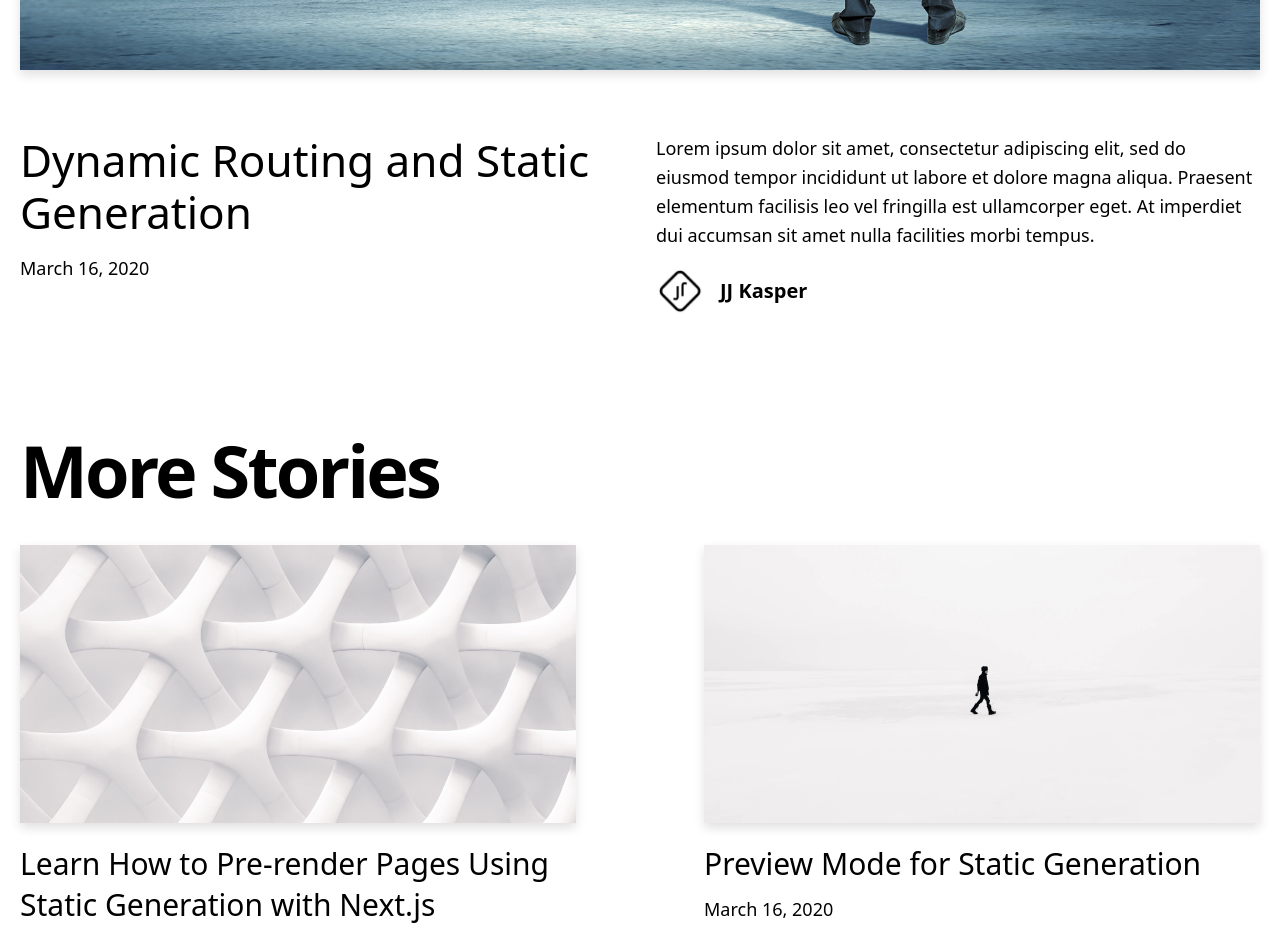
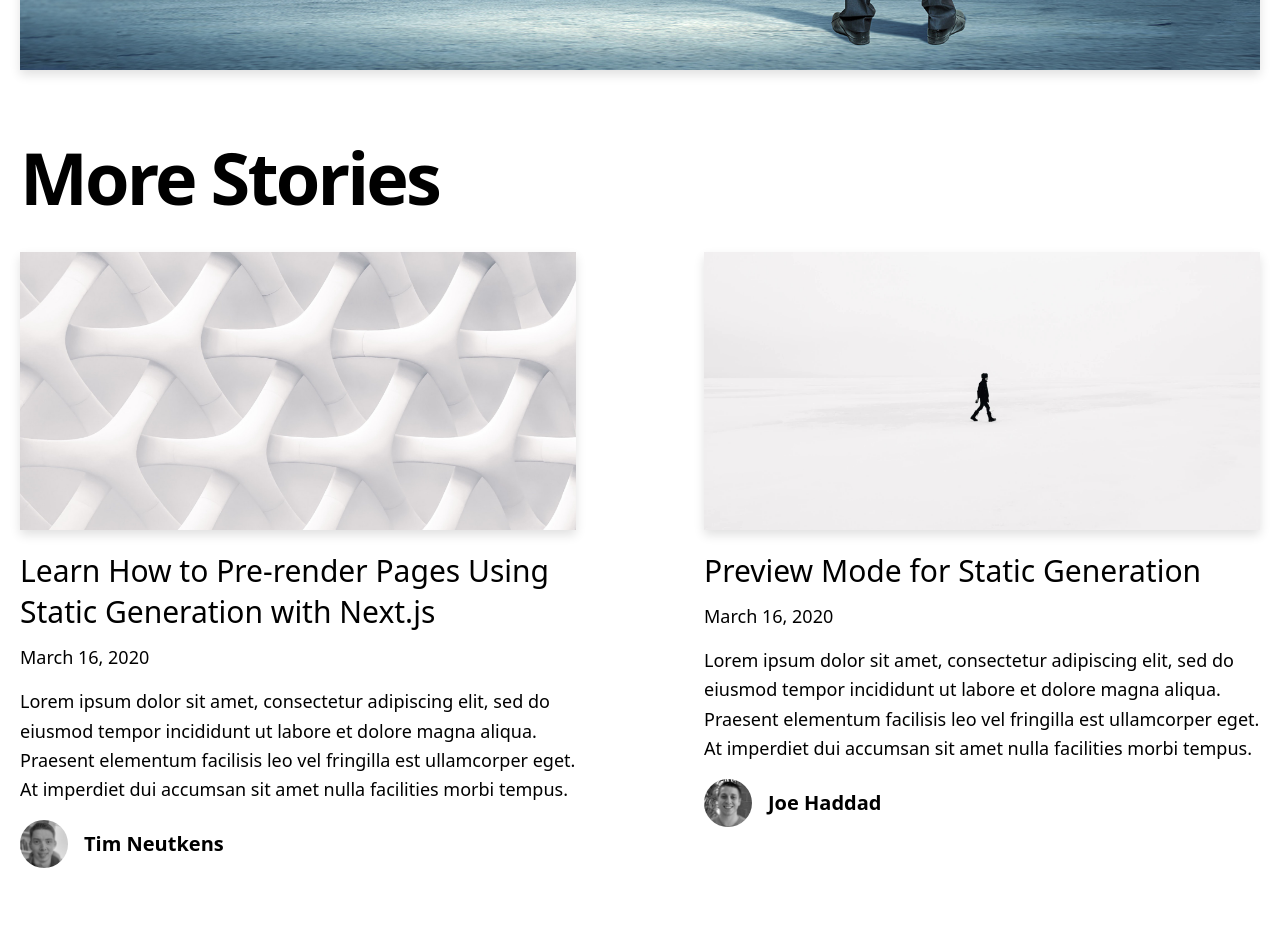
Before and after one commit to AndreiSamorokov/blogstarter, a Next.js app: page / in a window 1280 px wide. Shown: the part 860-1791 px from the top of the page. Built offline with nearby package versions, Linux system fonts and the light colour scheme.

Commit message:
changed blog page

```diff
--- a/components/header.js
+++ b/components/header.js
@@ -4,9 +4,8 @@ export default function Header() {
   return (
     <h2 className="text-2xl md:text-4xl font-bold tracking-tight md:tracking-tighter leading-tight mb-20 mt-8">
       <Link href="/">
-        <a className="hover:underline">Blog</a>
+        <a className="hover:underline">Home</a>
       </Link>
-      .
     </h2>
   )
 }
--- a/components/hero-post.js
+++ b/components/hero-post.js
@@ -16,22 +16,6 @@ export default function HeroPost({
       <div className="mb-8 md:mb-16">
         <CoverImage title={title} src={coverImage} slug={slug} />
       </div>
-      <div className="md:grid md:grid-cols-2 md:col-gap-16 lg:col-gap-8 mb-20 md:mb-28">
-        <div>
-          <h3 className="mb-4 text-4xl lg:text-6xl leading-tight">
-            <Link as={`/posts/${slug}`} href="/posts/[slug]">
-              <a className="hover:underline">{title}</a>
-            </Link>
-          </h3>
-          <div className="mb-4 md:mb-0 text-lg">
-            <DateFormatter dateString={date} />
-          </div>
-        </div>
-        <div>
-          <p className="text-lg leading-relaxed mb-4">{excerpt}</p>
-          <Avatar name={author.name} picture={author.picture} />
-        </div>
-      </div>
     </section>
   )
 }
--- a/components/post-header.js
+++ b/components/post-header.js
@@ -7,16 +7,10 @@ export default function PostHeader({ title, coverImage, date, author }) {
   return (
     <>
       <PostTitle>{title}</PostTitle>
-      <div className="hidden md:block md:mb-12">
-        <Avatar name={author.name} picture={author.picture} />
-      </div>
       <div className="mb-8 md:mb-16 sm:mx-0">
         <CoverImage title={title} src={coverImage} />
       </div>
       <div className="max-w-2xl mx-auto">
-        <div className="block md:hidden mb-6">
-          <Avatar name={author.name} picture={author.picture} />
-        </div>
         <div className="mb-6 text-lg">
           <DateFormatter dateString={date} />
         </div>
```
